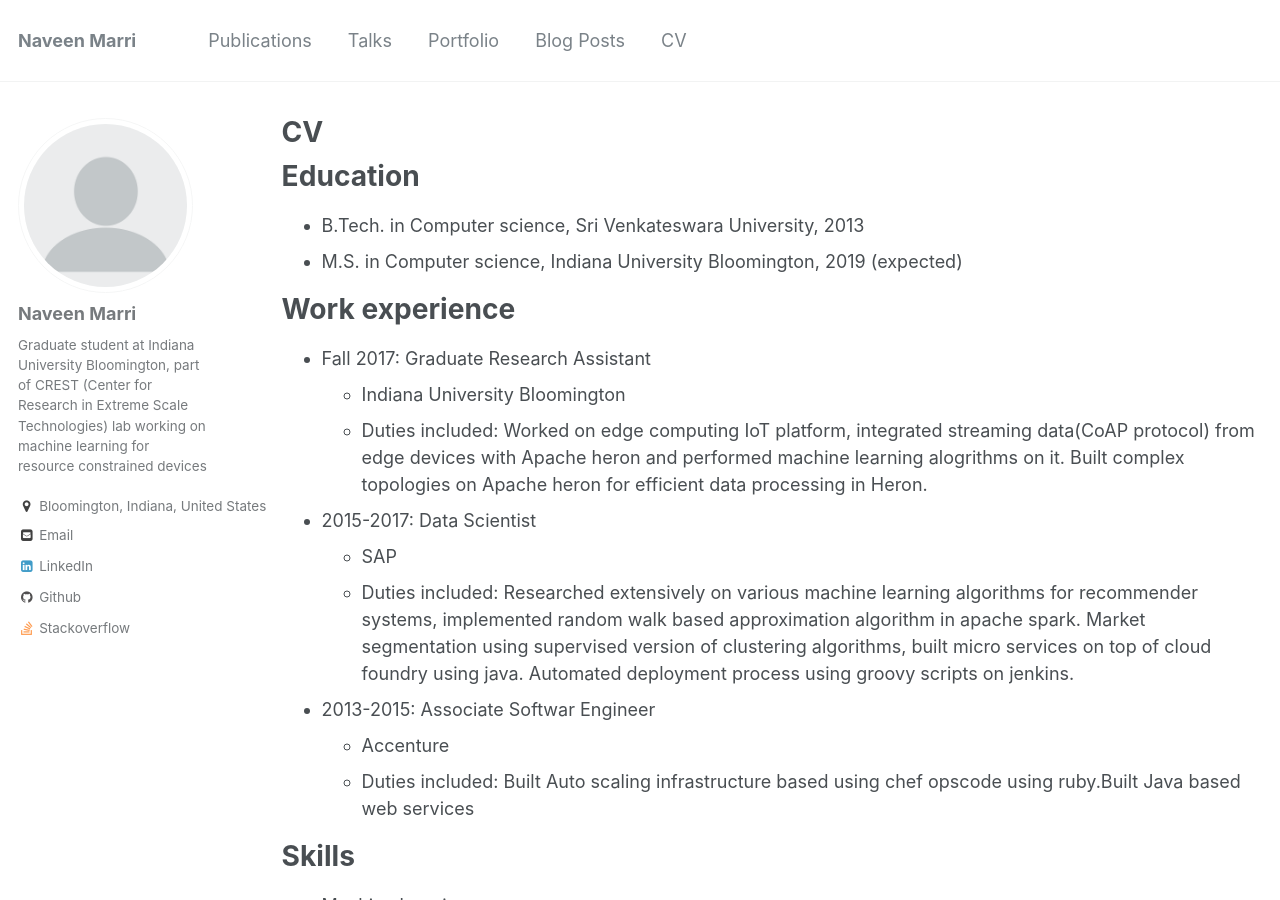
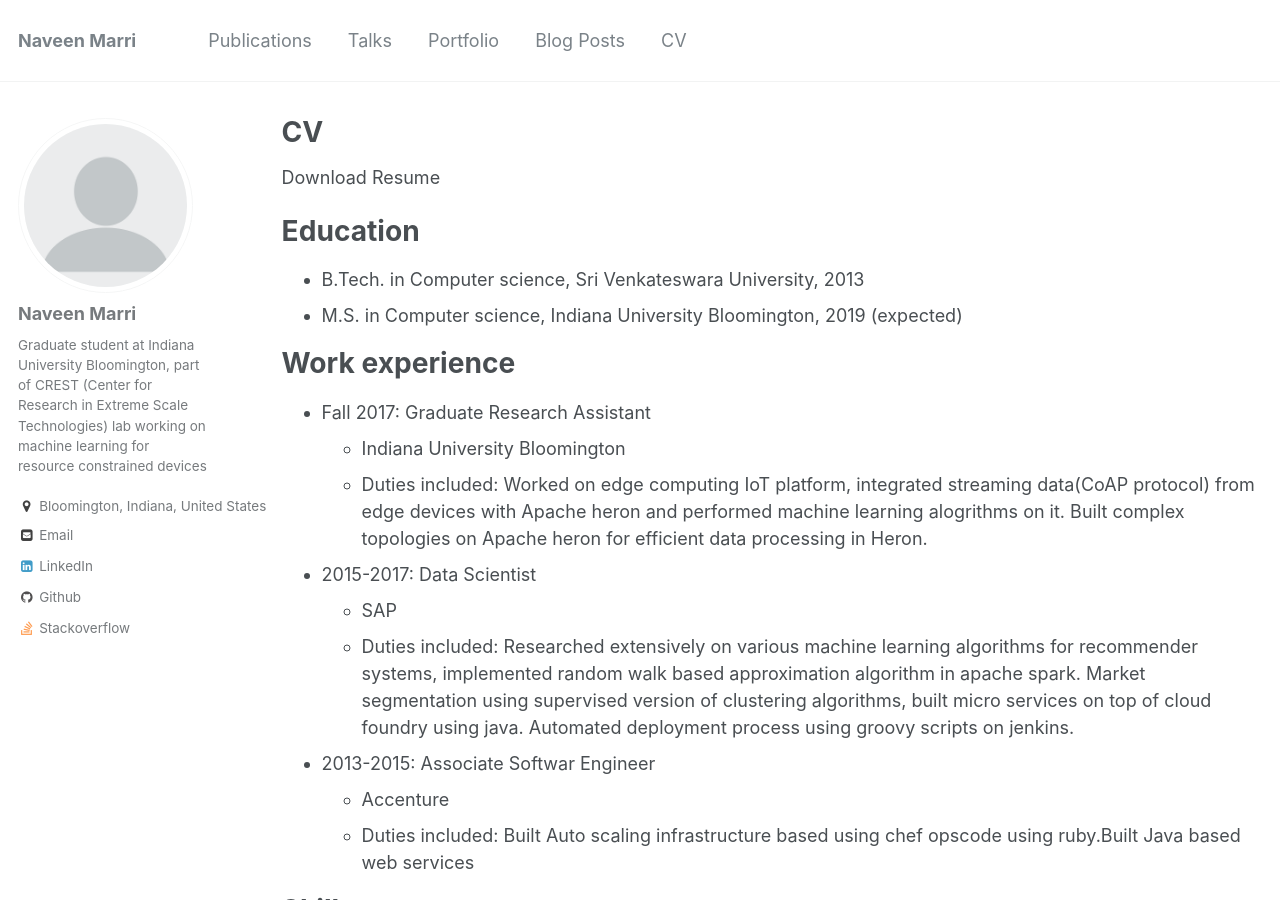
Before and after one commit to naveenkumarmarri/naveen.github.io, a Jekyll site: the page built from _pages/cv.md, in a window 1280 px wide and 900 px high. Built offline with Jekyll 4.4.1, drawn with Linux system fonts in a browser that asks for light colours.

Commit message:
added resume

```diff
--- a/_pages/cv.md
+++ b/_pages/cv.md
@@ -8,6 +8,8 @@ redirect_from:
 ---
 
 {% include base_path %}
+
+[Download Resume](/files/Data_scientist.pdf)
 
 Education
 ======
```
Also changed, not shown: 1 other file.
